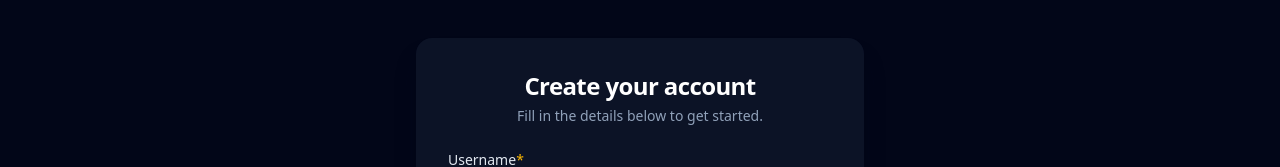
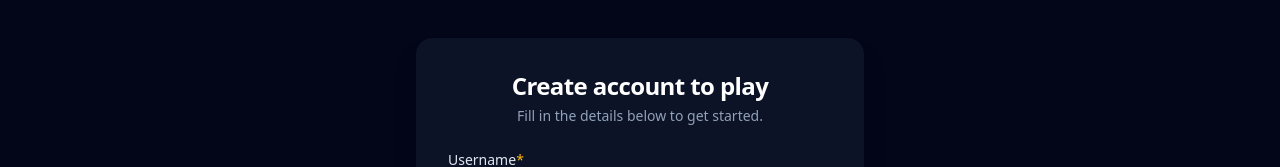
Before and after one commit to JiveeteshMourya/game-arena-client, a React (Vite) app: page /signup in a window 1280 px wide. Shown: the part 127-294 px from the top of the page. Built offline with nearby package versions, Linux system fonts and the light colour scheme.

Commit message:
metric: vercel deployment dashboard

```diff
--- a/package.json
+++ b/package.json
@@ -12,6 +12,7 @@
   },
   "dependencies": {
     "@tailwindcss/vite": "^4.1.18",
+    "@vercel/analytics": "^1.6.1",
     "react": "^19.2.0",
     "react-dom": "^19.2.0",
     "react-router-dom": "^7.13.0",
--- a/src/App.jsx
+++ b/src/App.jsx
@@ -6,6 +6,7 @@ import SignUpPage from "./pages/SignUpPage";
 import SnakeGamePage from "./pages/SnakeGamePage";
 import SimonSaysGamePage from "./pages/SimonSaysGamePage";
 import ProtectedRoute from "./components/auth/ProtectedRoute";
+import { Analytics } from "@vercel/analytics/react";
 
 function App() {
   return (
@@ -32,6 +33,7 @@ function App() {
         <Route path="/login" element={<LoginPage />} />
         <Route path="/signup" element={<SignUpPage />} />
       </Routes>
+      <Analytics />
     </BrowserRouter>
   );
 }
--- a/src/components/signup/SignUp.jsx
+++ b/src/components/signup/SignUp.jsx
@@ -71,7 +71,9 @@ export default function SignUp({ onSubmit }) {
     <section className="flex min-h-[calc(100vh-4rem)] items-center justify-center bg-slate-950 px-4 py-8 text-slate-100">
       <div className="w-full max-w-md rounded-2xl bg-slate-900/80 p-8 shadow-xl shadow-slate-950/40 backdrop-blur">
         <header className="mb-6 text-center">
-          <h1 className="text-2xl font-semibold tracking-tight text-white">Create your account</h1>
+          <h1 className="text-2xl font-semibold tracking-tight text-white">
+            Create account to play
+          </h1>
           <p className="mt-1 text-sm text-slate-400">Fill in the details below to get started.</p>
         </header>
 
```
Also changed, not shown: 1 other file (tests, documents, lock files or other folders).
